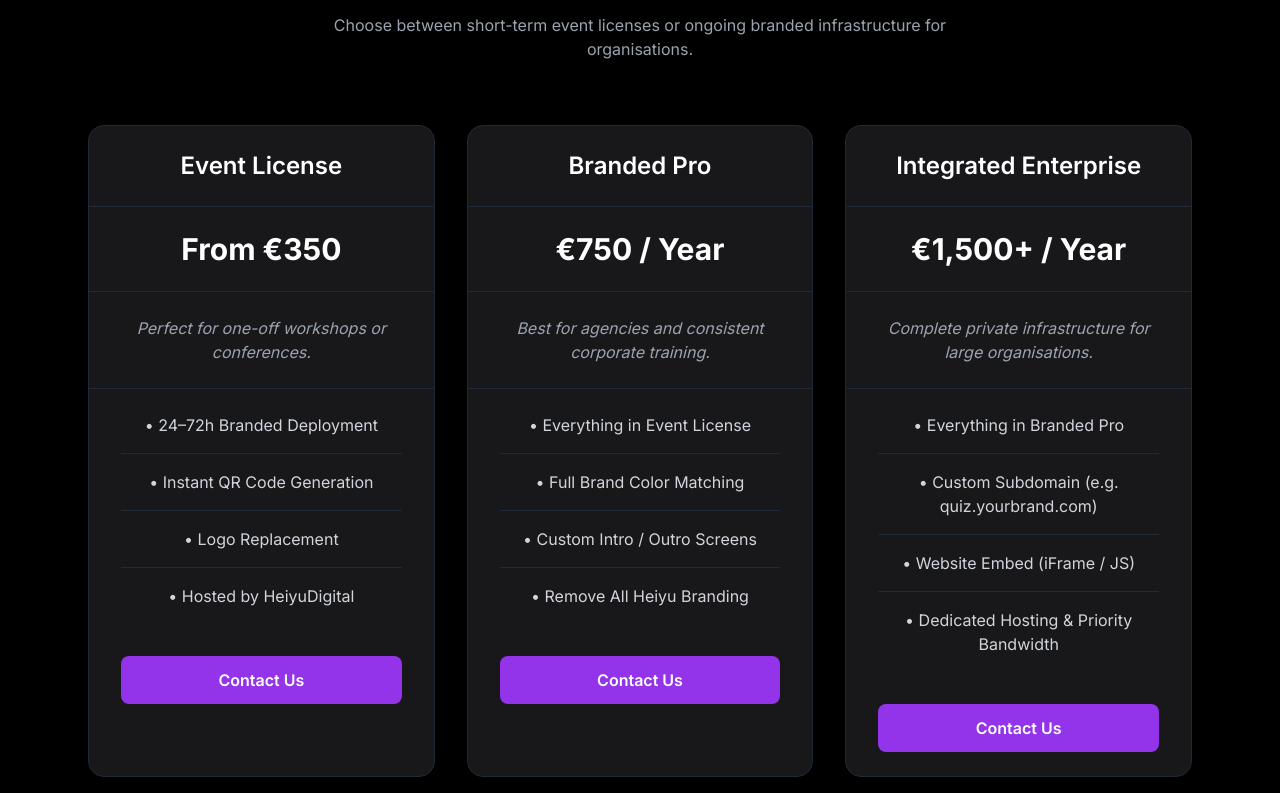
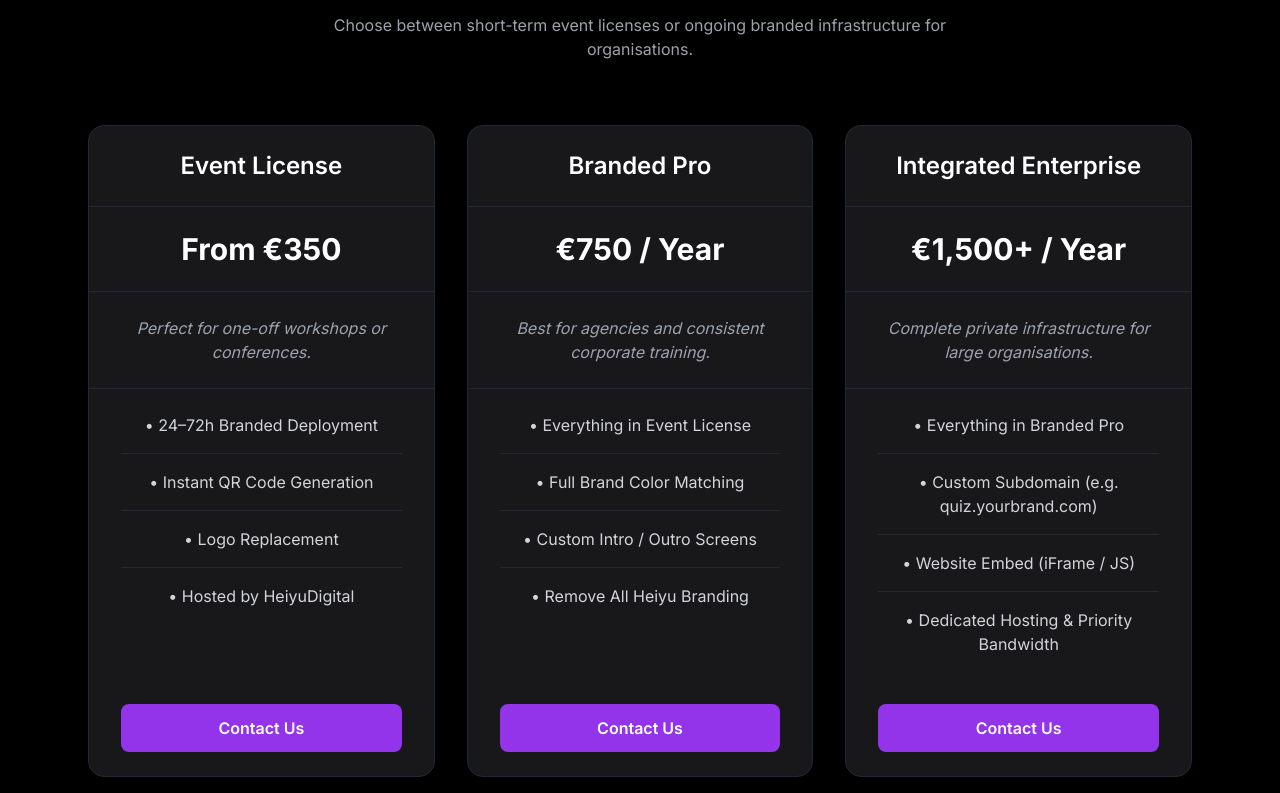
Before and after one commit to IrishDec/heiyu-digital, a Next.js app: page /engagement in a window 1280 px wide. Shown: the part 587-1380 px from the top of the page. Built offline with nearby package versions, Linux system fonts and the light colour scheme.

Commit message:
Align pricing card buttons using flex + mt-auto

```diff
--- a/app/engagement/page.tsx
+++ b/app/engagement/page.tsx
@@ -71,7 +71,8 @@ useEffect(() => {
 
   <div className="grid md:grid-cols-3 gap-8 max-w-6xl mx-auto">
 
-  <div className="bg-zinc-900 border border-gray-800 rounded-2xl overflow-hidden transition hover:border-purple-600">
+  <div className="bg-zinc-900 border border-gray-800 rounded-2xl overflow-hidden transition hover:border-purple-600 flex flex-col">
+
 
   <div className="px-8 py-6 border-b border-gray-800">
     <h3 className="text-2xl font-semibold">Event License</h3>
@@ -102,7 +103,8 @@ useEffect(() => {
     </div>
   </div>
 
-  <div className="px-8 py-6">
+  <div className="px-8 py-6 mt-auto">
+
   <a
       href="/contact"
       className="block w-full text-center bg-purple-600 hover:bg-purple-500 py-3 rounded-lg font-semibold transition"
@@ -115,7 +117,8 @@ useEffect(() => {
 </div>
 
 
-        <div className="bg-zinc-900 border border-gray-800 rounded-2xl overflow-hidden transition hover:border-purple-600">
+       <div className="bg-zinc-900 border border-gray-800 rounded-2xl overflow-hidden transition hover:border-purple-600 flex flex-col">
+
 
   <div className="px-8 py-6 border-b border-gray-800">
     <h3 className="text-2xl font-semibold">Branded Pro</h3>
@@ -146,7 +149,8 @@ useEffect(() => {
     </div>
   </div>
 
- <div className="px-8 py-6">
+<div className="px-8 py-6 mt-auto">
+
    <a
       href="/contact"
       className="block w-full text-center bg-purple-600 hover:bg-purple-500 py-3 rounded-lg font-semibold transition"
@@ -160,7 +164,8 @@ useEffect(() => {
 </div>
 
 
-         <div className="bg-zinc-900 border border-gray-800 rounded-2xl overflow-hidden transition hover:border-purple-600">
+       <div className="bg-zinc-900 border border-gray-800 rounded-2xl overflow-hidden transition hover:border-purple-600 flex flex-col">
+
 
   <div className="px-8 py-6 border-b border-gray-800">
     <h3 className="text-2xl font-semibold">Integrated Enterprise</h3>
@@ -191,7 +196,8 @@ useEffect(() => {
     </div>
   </div>
 
-  <div className="px-8 py-6">
+  <div className="px-8 py-6 mt-auto">
+
     <a
       href="/contact"
       className="block w-full text-center bg-purple-600 hover:bg-purple-500 py-3 rounded-lg font-semibold transition"
```
